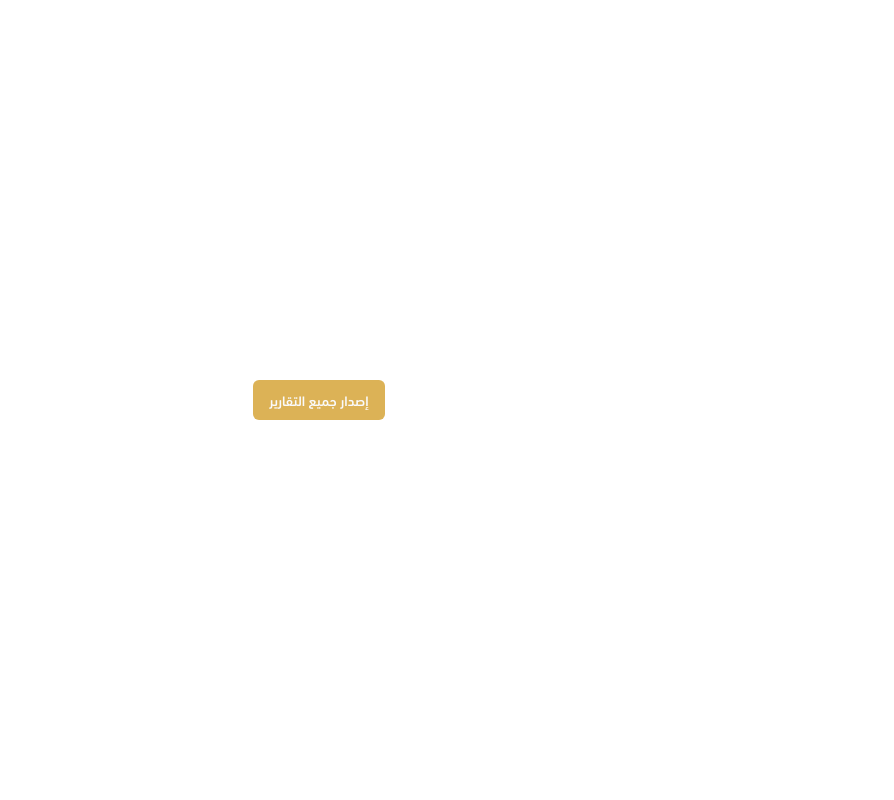
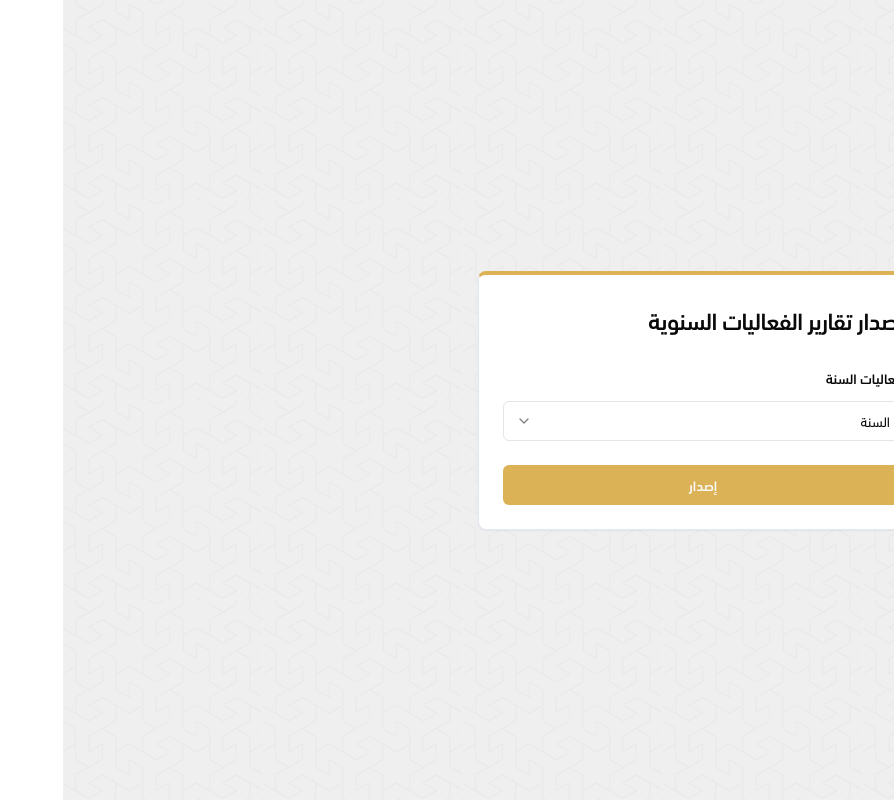
Before and after one commit to cyancaesar/cit-web-event, a Next.js app: page /report in a window 1280 px wide. Shown: the whole page, without its empty margins (386-1280 px from the left). Built offline with nearby package versions, Linux system fonts and the light colour scheme.

Commit message:
extract report page

```diff
--- a/src/app/(events)/events/page.tsx
+++ b/src/app/(events)/events/page.tsx
@@ -1,10 +1,12 @@
+import { unstable_noStore as noStore } from 'next/cache';
+
 import Image from 'next/image';
 import EventTable from './EventTable';
 import { columns } from './event-columns';
 import prisma from '@/lib/db';
-export const dynamic = 'force-dynamic';
 
 export default async function Events() {
+  noStore();
   const events = await prisma.event.findMany();
 
   return (
--- a/src/app/(report)/report/page.tsx
+++ b/src/app/(report)/report/page.tsx
@@ -1,14 +1,73 @@
 'use client';
 import { Button } from '@/components/ui/button';
-import Link from 'next/link';
+import { Card, CardContent, CardHeader, CardTitle } from '@/components/ui/card';
+import { Label } from '@/components/ui/label';
+import {
+  Select,
+  SelectContent,
+  SelectItem,
+  SelectTrigger,
+  SelectValue,
+} from '@/components/ui/select';
+import { saveAs } from 'file-saver';
 import React from 'react';
 
 export default function Report() {
+  const handleClick = async () => {
+    const response = await fetch('/api/report/all');
+    if (!response.ok) {
+      alert('Error.');
+      return;
+    }
+
+    const contentDisposition = response.headers.get('content-disposition');
+    if (!contentDisposition) {
+      alert('Error.');
+      return;
+    }
+    const filename = contentDisposition
+      .split(';')
+      .find((n) => n.includes('filename='))
+      ?.replace('filename=', '')
+      .replaceAll('"', '')
+      .trim();
+
+    console.log(filename);
+    const blob = await response.blob();
+    saveAs(blob, filename);
+  };
+
   return (
-    <div className='min-h-screen grid place-content-center'>
-      <Button asChild>
-        <Link href='/api/report/all'>إصدار جميع التقارير</Link>
-      </Button>
-    </div>
+    <main className='min-h-screen relative flex flex-col justify-center'>
+      <div className='z-10 mx-auto flex flex-col gap-8'>
+        <Card className='w-[450px] border-t-4 border-t-tu-primary'>
+          <CardHeader className='py-8 pb-4'>
+            <CardTitle className='font-medium'>
+              إصدار تقارير الفعاليات السنوية
+            </CardTitle>
+          </CardHeader>
+          <CardContent className='flex flex-col gap-6 py-6'>
+            <div className='flex flex-col gap-4'>
+              <Label>فعاليات السنة</Label>
+              <Select dir='rtl'>
+                <SelectTrigger>
+                  <SelectValue placeholder='السنة' />
+                </SelectTrigger>
+                <SelectContent>
+                  <SelectItem value='2024'>2024</SelectItem>
+                </SelectContent>
+              </Select>
+            </div>
+            <Button onClick={handleClick}>إصدار</Button>
+          </CardContent>
+        </Card>
+      </div>
+      <div
+        className='absolute w-full h-full'
+        style={{
+          backgroundImage: "url('/assets/pattern.png')",
+        }}
+      ></div>
+    </main>
   );
 }
--- a/src/app/api/report/all/route.ts
+++ b/src/app/api/report/all/route.ts
@@ -17,6 +17,7 @@ import {
 } from 'docx';
 import { format } from 'date-fns';
 import { createActivitiesTable } from '@/utils/ActivityTable';
+import { unstable_noStore as noStore } from 'next/cache';
 
 async function generateAllReport() {
   const workteam_1 = await prisma.event.findMany({
@@ -185,23 +186,6 @@ async function generateAllReport() {
                   }),
                 ],
               }),
-              // new Paragraph({
-              //   alignment: 'right',
-              //   children: [
-              //     new TextRun({
-              //       text: `تم إنشاء التقرير من dev.noor.cx`,
-              //       rightToLeft: true,
-              //     }),
-              //   ],
-              // }),
-              // new Paragraph({
-              //   alignment: 'left',
-              //   children: [
-              //     new TextRun({
-              //       text: `${format(new Date(), 'yyyy/MM/dd HH:mm')}`,
-              //     }),
-              //   ],
-              // }),
             ],
           }),
         },
@@ -212,8 +196,8 @@ async function generateAllReport() {
   return doc;
 }
 
-export const dynamic = 'force-dynamic';
 export async function GET(req: NextRequest) {
+  noStore();
   const document = await generateAllReport();
   const buffer = await Packer.toBuffer(document);
 
```
Also changed, not shown: public/assets/banner.jpg (deleted), public/assets/cit.jpg (deleted).
